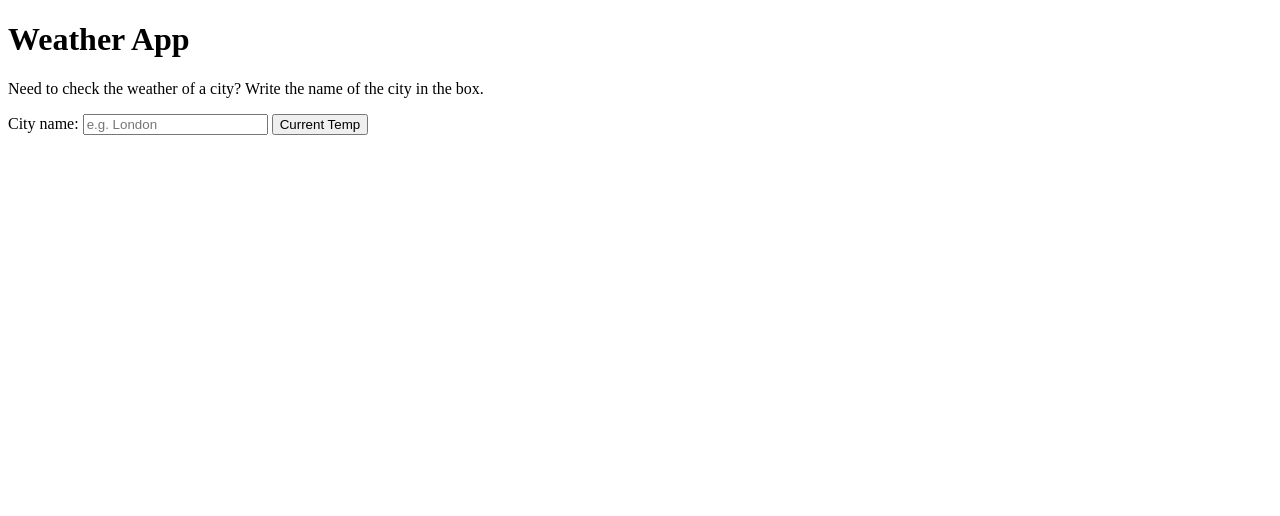
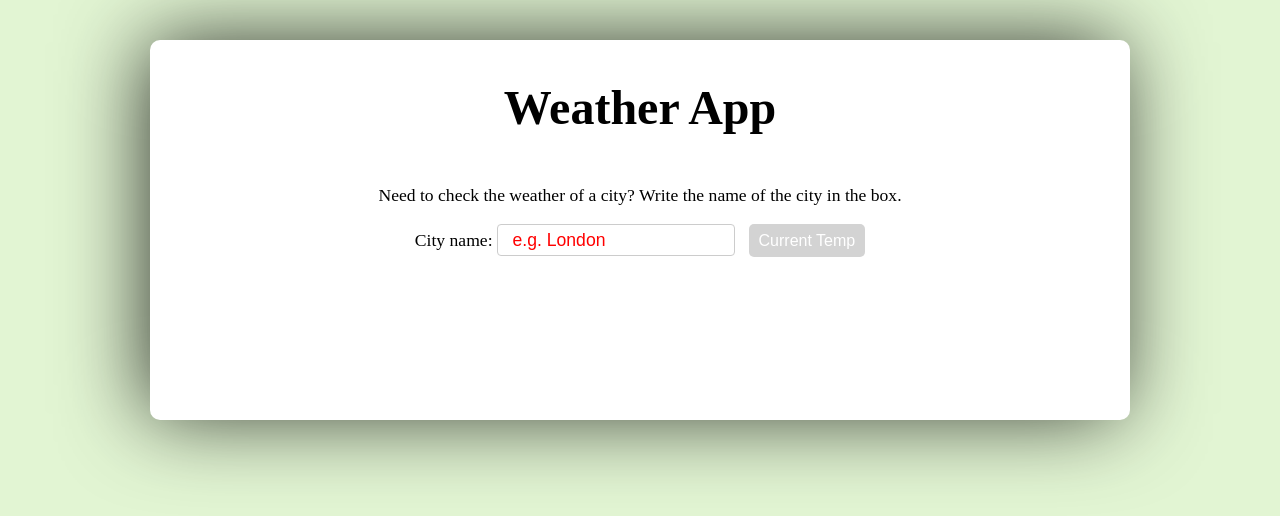
Before and after one commit to meghoffman/weatherAPP, a plain HTML site: page index.html in a window 1280 px wide. Drawn offline with Linux system fonts and the light colour scheme.

Commit message:
changes made to html and css

```diff
--- a/index.html
+++ b/index.html
@@ -9,13 +9,19 @@
 </head>
 
 <body>
+<div id="outer">
   <h1>Weather App</h1>
   <p>Need to check the weather of a city?  Write the name of the city in the box.</p>
-  <label for="city">City name:</label>
-  <input type ="text" id="city" placeholder="e.g. London" />
-  <button onclick="getWeather()">Current Temp</button>
-  <p id="weather"></p>
-  <p id="temp"></p>
+  <div id="input">
+    <label for="city" id="label">City name:</label>
+    <input type ="text" id="city" placeholder="e.g. London" />
+    <button onclick="getWeather()">Current Temp</button>
+  </div>
+  <div id="answer">
+    <p id="weather"></p>
+    <p id="temp"></p>
+  </div>
+  </div>
 
 
 
--- a/style.css
+++ b/style.css
@@ -0,0 +1,78 @@
+*{
+    margin: 0;
+    padding: 0;
+    font-size: 16px;
+}
+
+body {
+    text-align: center;
+    background: #e2f5d3;
+}
+
+#outer {
+    height: 300px;
+    width: 75%;
+    margin: 0 auto;
+    background: white;
+    padding: 40px 10px 40px 10px;
+    margin-top: 40px;
+    border-radius: 10px;
+    box-shadow: -7px -2px 85px -4px rgba(0,0,0,0.8);
+-webkit-box-shadow: -7px -2px 85px -4px rgba(0,0,0,0.8);
+-moz-box-shadow: -7px -2px 85px -4px rgba(0,0,0,0.8);
+}
+
+h1 {
+
+    margin-bottom: 50px;
+    font-size: 3rem;
+}
+
+p {
+    font-size: 1.1rem;
+}
+
+input[type=text]{
+    border-radius: 4px;
+    margin: 18px 0;
+    padding: 5px;
+    border: 1px solid #ccc;
+}
+
+input, label {
+    margin-top: 20px;
+    font-size: 1.1rem;
+    height: 20px;
+}
+
+::placeholder {
+    color: red;
+    padding-left: 10px;
+    padding-top: 2px;
+    padding-bottom: 5px;
+    font-weight: normal;
+
+}
+
+button {
+    padding: 5px 10px 5px 10px;
+    cursor: pointer;
+    background: lightgray;
+    color: white;;
+    border-radius: 5px;
+    border: none;
+    margin-left: 10px;
+    height: 33px;
+}
+
+button:hover {
+    box-shadow: none;
+}
+
+#answer {
+    padding-top: 30px;
+}
+
+#temp {
+    padding-top: 10px;
+}
```
